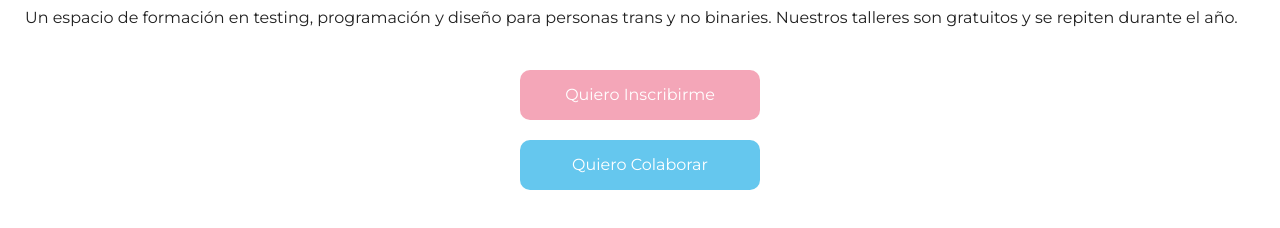
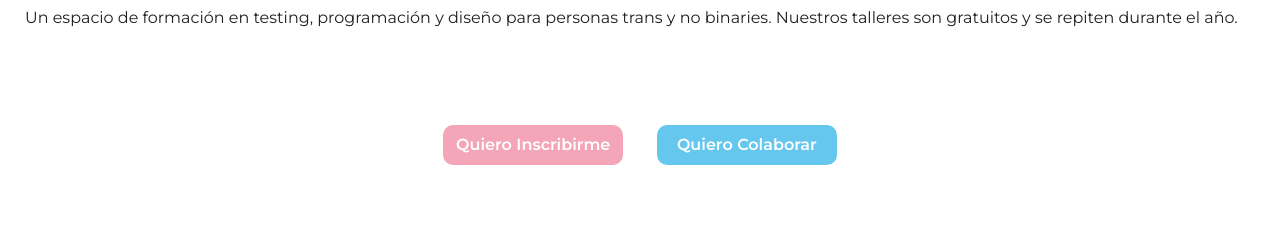
Before and after one commit to transistemas/transistemas-web-final, a plain HTML site: page index.html in a window 1280 px wide. Shown: the part 188-416 px from the top of the page. Drawn offline with Linux system fonts and the light colour scheme.

Commit message:
CTA Resolucion Tablet y Desktop

```diff
--- a/style.css
+++ b/style.css
@@ -121,5 +121,33 @@ body.hamburger-menu-active .icon-hamburger {
 
 /* Estilos tablet y desktop */
 @media (min-width: 759px) {
-
+    main .cta-container #inscribirme {
+        float: left;
+        margin-left: 24%;
+    }
+    main .cta-container #colaborar {
+        float: right;
+        margin-right: 24%;
+        }
+    main .cta-container #inscribirme,
+    main .cta-container #colaborar {
+	    width: 180px;
+        line-height: 40px;
+        font-weight: bold;
+        margin-top: 65px;
+    }
 }
+@media (min-width: 1200px){
+     main .cta-container #inscribirme {
+        margin-left: 34%;
+}
+     main .cta-container #colaborar {
+        margin-right: 34%;
+        }
+    main .cta-container #inscribirme,
+    main .cta-container #colaborar {
+	    width: 180px;
+        line-height: 40px;
+        margin-top: 95px;
+         }
+    }
```
